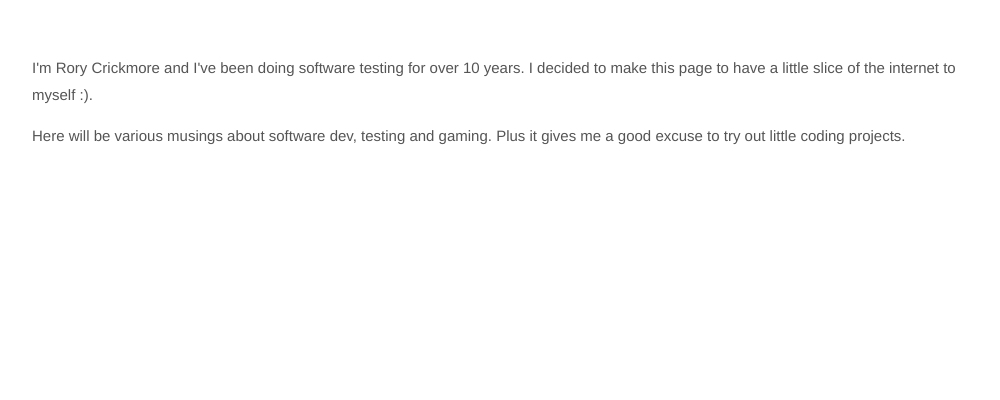
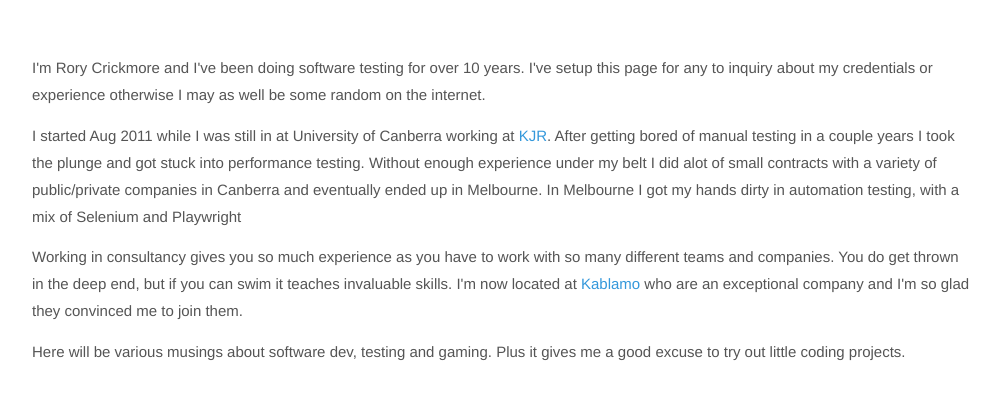
Before and after one commit to Kar98/rcblog, a Flask app: page /about in a window 1280 px wide. Shown: the part 61-461 px from the top of the page, without its empty margins (153-1153 px from the left). Run offline with Flask 2, Linux system fonts and the light colour scheme; some libraries are stand-ins or nearby versions.

Commit message:
about page change

```diff
--- a/flaskr/templates/about.html
+++ b/flaskr/templates/about.html
@@ -6,7 +6,15 @@
 
 {% block content %}
 <div id="main" class="container">
- <p>I'm Rory Crickmore and I've been doing software testing for over 10 years. I decided to make this page to have a little slice of the internet to myself :).</p>
+ <p>I'm Rory Crickmore and I've been doing software testing for over 10 years. I've setup this page for any to inquiry about my credentials or experience otherwise I
+    may as well be some random on the internet.
+ </p>
+ <p>I started Aug 2011 while I was still in at University of Canberra working at <a href="https://kjr.com.au/">KJR</a>. After getting bored of manual testing in a couple years
+I took the plunge and got stuck into performance testing. Without enough experience under my belt I did alot of small contracts with a variety of public/private companies
+in Canberra and eventually ended up in Melbourne. In Melbourne I got my hands dirty in automation testing, with a mix of Selenium and Playwright</p>
+ <p>Working in consultancy gives you so much experience as you have to work with so many different teams and companies. You do get thrown in the deep end, but if you can
+    swim it teaches invaluable skills. I'm now located at <a href="https://www.kablamo.com.au/">Kablamo</a> who are an exceptional company and I'm so glad they convinced me to join them.
+ </p>
  <p>Here will be various musings about software dev, testing and gaming. Plus it gives me a good excuse to try out little coding projects.</p>
 </div>
 
```
